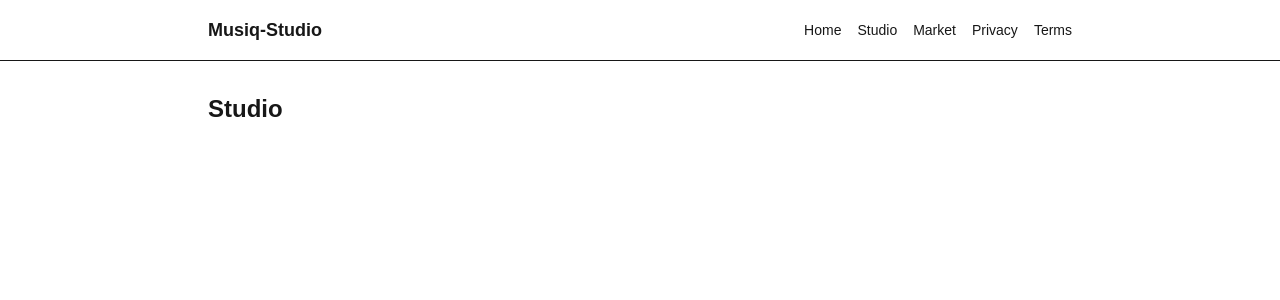
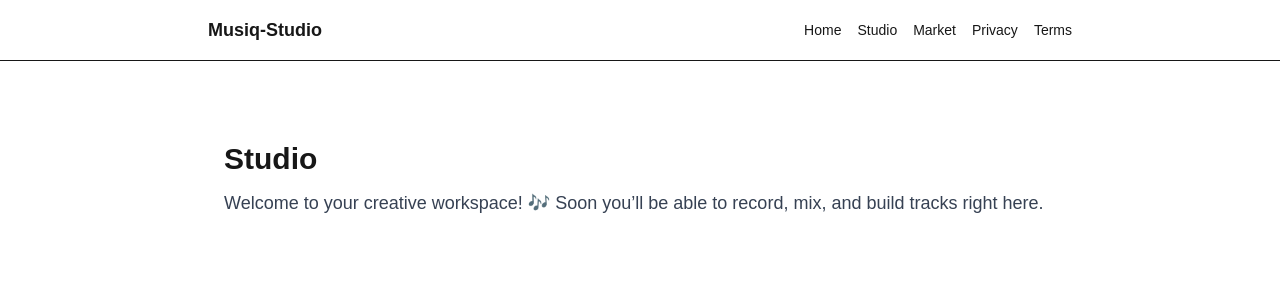
Before and after one commit to TPayne011/musiq-studio, a Next.js app: page /studio in a window 1280 px wide. Shown: the top 300 px of the page. Built offline with nearby package versions, Linux system fonts and the light colour scheme.

Commit message:
Studio: add skeleton page

```diff
--- a/src/app/studio/page.tsx
+++ b/src/app/studio/page.tsx
@@ -1,3 +1,12 @@
+// src/app/studio/page.tsx
 export default function StudioPage() {
-  return <h1 className="text-2xl font-bold">Studio</h1>;
+  return (
+    <main className="max-w-4xl mx-auto px-4 py-12">
+      <h1 className="text-3xl font-bold">Studio</h1>
+      <p className="mt-3 text-lg text-gray-700">
+        Welcome to your creative workspace! 🎶 Soon you’ll be able to record,
+        mix, and build tracks right here.
+      </p>
+    </main>
+  );
 }
```
